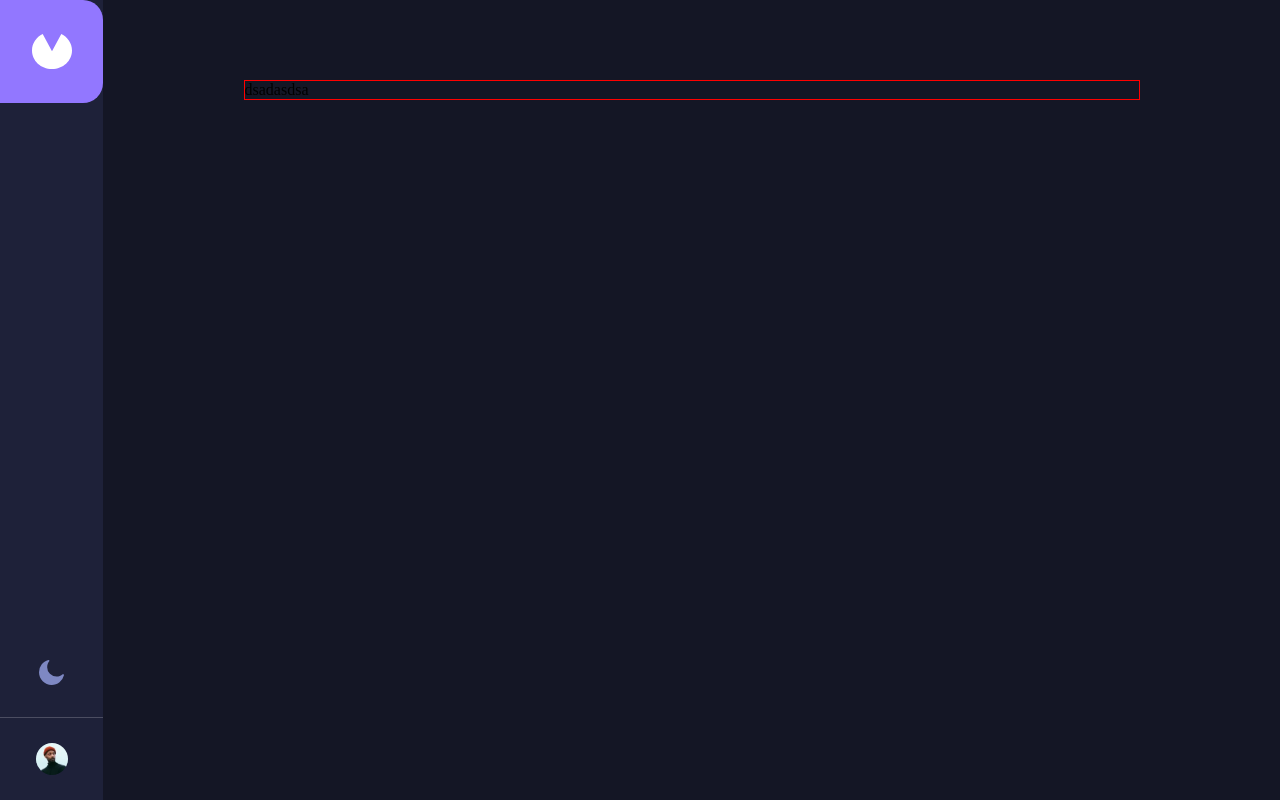
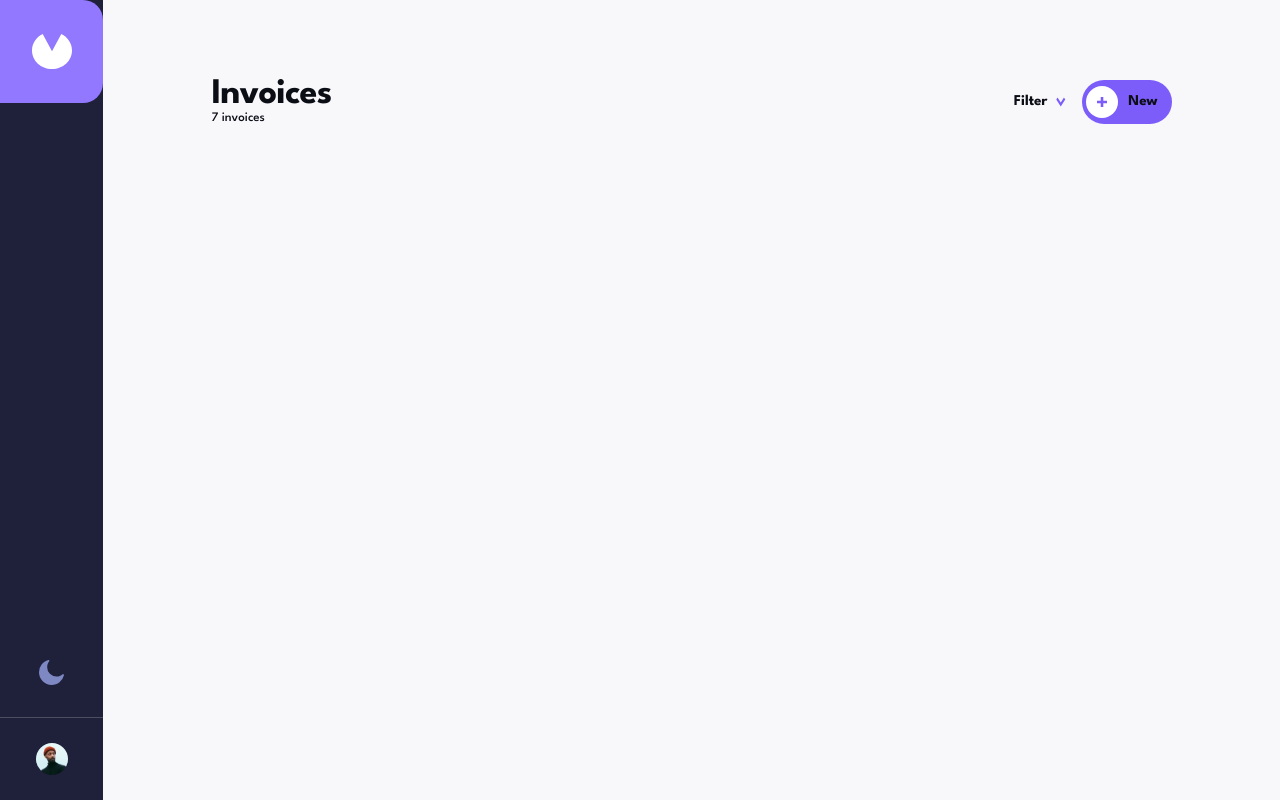
Before and after one commit to WhoYou3/my-invoice-app, a React (Create React App) app: page / in a window 1280 px wide. Built offline with nearby package versions, Linux system fonts and the light colour scheme.

Commit message:
Design invoices navigation
Design H3 Invoices and div for filter invoices and div for add new invoices

```diff
--- a/src/App.css
+++ b/src/App.css
@@ -4,10 +4,57 @@
   box-sizing: border-box;
 }
 
+body {
+  font-family: var(--font-family);
+}
+
+p span {
+  font-weight: 700;
+  font-size: 15px;
+  line-height: 15px;
+}
+
+p {
+  font-weight: 500;
+  font-size: 13px;
+  line-height: 15px;
+}
+
+h3 {
+  font-weight: 700;
+  font-size: 24px;
+  line-height: 22px;
+  letter-spacing: -0.75px;
+}
+
+.dark {
+  color: #ffffff;
+}
+
+.light {
+  color: #0c0e16;
+}
+
 .app-container {
   display: flex;
   flex-direction: column;
+  height: 100dvh;
+}
+
+.app-container.light {
+  background-color: var(--light-theme-background-color);
+}
+
+.app-container.dark {
   background-color: var(--dark-theme-background-color);
+}
+
+@media screen and (min-width: 600px) {
+  h3 {
+    font-weight: 700;
+    font-size: 36px;
+    line-height: 33px;
+  }
 }
 
 @media screen and (min-width: 1024px) {
--- a/src/App.tsx
+++ b/src/App.tsx
@@ -1,9 +1,12 @@
 import { Navbar, Invoices } from "./Containers";
 import "./App.css";
+import { useAppSelector } from "./store/store";
 
 const App: React.FC = () => {
+  const isDarkMode = useAppSelector((state) => state.toggle.isDark);
+
   return (
-    <div className="app-container">
+    <div className={`app-container ${isDarkMode ? "dark" : "light"} `}>
       <Navbar />
       <Invoices />
     </div>
--- a/src/Containers/Invoices/Invoices.css
+++ b/src/Containers/Invoices/Invoices.css
@@ -1,13 +1,16 @@
 .invoices__invoice {
-  border: 1px red solid;
-  width: clamp(250px, 70%, 1200px);
+  margin: 2rem 1rem;
+}
 
-  margin: 2rem auto;
+@media screen and (min-width: 600px) {
+  .invoices__invoice {
+    margin: 2rem 5rem;
+  }
 }
 
 @media screen and (min-width: 1024px) {
   .invoices__invoice {
-    height: 100%;
-    margin-top: 5rem;
+    width: clamp(700px, 75%, 1000px);
+    margin: 5rem auto;
   }
 }
--- a/src/Containers/Invoices/Invoices.tsx
+++ b/src/Containers/Invoices/Invoices.tsx
@@ -1,7 +1,12 @@
+import InvoiceNavigation from "../../components/InvoiceNavigation/InvoiceNavigation";
 import "./Invoices.css";
 
 const Invoices = () => {
-  return <div className="invoices__invoice">dsadasdsa</div>;
+  return (
+    <div className="invoices__invoice">
+      <InvoiceNavigation />
+    </div>
+  );
 };
 
 export default Invoices;
--- a/src/Containers/Navbar/Navbar.tsx
+++ b/src/Containers/Navbar/Navbar.tsx
@@ -1,15 +1,12 @@
 import "./navbar.css";
-import imageAvatar from "../../assets/image-avatar.jpg";
-import logo from "../../assets/logo.svg";
-import iconMoon from "../../assets/icon-moon.svg";
+import { iconMoon, imageAvatar, logo, iconSun } from "../../assets";
 import { useAppDispatch, useAppSelector } from "../../store/store";
-
 import { toggleMode } from "../../store/features/toggleModeleSlice";
 
 const Navbar: React.FC = () => {
   const dispatch = useAppDispatch();
-  const test = useAppSelector((state) => state.toggle.isDark);
-  console.log(test);
+  const isDarkMode = useAppSelector((state) => state.toggle.isDark);
+
   return (
     <nav className="navbar">
       <div className="navbar__nav-logo">
@@ -19,8 +16,8 @@ const Navbar: React.FC = () => {
         <div className="navbar__nav-switcher">
           <img
             onClick={() => dispatch(toggleMode())}
-            src={iconMoon}
-            alt="icon-moon"
+            src={isDarkMode ? iconSun : iconMoon}
+            alt="icon-moon/sun"
           ></img>
         </div>
         <div className="navbar__nav-avatar">
--- /dev/null
+++ b/src/assets/index.ts
@@ -0,0 +1,8 @@
+import iconMoon from "./icon-moon.svg";
+import imageAvatar from "./image-avatar.jpg";
+import logo from "./logo.svg";
+import iconSun from "./icon-sun.svg";
+import iconPlus from "./icon-plus.svg";
+import iconArrowDown from "./icon-arrow-down.svg";
+
+export { iconMoon, imageAvatar, logo, iconSun, iconPlus, iconArrowDown };
--- /dev/null
+++ b/src/components/InvoiceNavigation/InvoiceNavigation.tsx
@@ -0,0 +1,31 @@
+import "./invoiceNavigation.css";
+import { iconPlus, iconArrowDown } from "../../assets";
+
+const InvoiceNavigation = () => {
+  return (
+    <div className="invoices__invoice-navigation">
+      <div className="invoices__invoice-navigation_title">
+        <h3>Invoices</h3>
+        <p>7 invoices</p>
+      </div>
+      <div className="invoices__invoice-navigation_container">
+        <div className="invoices__invoice-navigation_filter">
+          <p>
+            <span>Filter</span>
+          </p>
+          <img src={iconArrowDown} alt="arrow down" />
+        </div>
+        <div className="invoices__invoice-navigation_add">
+          <div>
+            <img src={iconPlus} alt="icon-plus" />
+          </div>
+          <p>
+            <span>New</span>
+          </p>
+        </div>
+      </div>
+    </div>
+  );
+};
+
+export default InvoiceNavigation;
--- /dev/null
+++ b/src/components/InvoiceNavigation/invoiceNavigation.css
@@ -0,0 +1,46 @@
+.invoices__invoice-navigation {
+  display: flex;
+  justify-content: space-between;
+  align-items: center;
+  height: 44px;
+}
+
+.invoices__invoice-navigation_container {
+  display: flex;
+  height: 100%;
+}
+
+.invoices__invoice-navigation_filter {
+  display: flex;
+  gap: 0.5rem;
+  align-items: center;
+  margin-right: 1rem;
+  cursor: pointer;
+}
+
+.invoices__invoice-navigation_filter img {
+  height: 10px;
+  width: 10px;
+}
+
+.invoices__invoice-navigation_add {
+  height: 100%;
+  width: 90px;
+  display: flex;
+  align-items: center;
+  gap: 10px;
+  background-color: #7c5dfa;
+  border-radius: 24px;
+  cursor: pointer;
+}
+
+.invoices__invoice-navigation_add div {
+  height: 32px;
+  width: 32px;
+  display: flex;
+  align-items: center;
+  justify-content: center;
+  background-color: #ffffff;
+  border-radius: 50%;
+  margin-left: 0.3rem;
+}
--- a/src/store/features/toggleModeleSlice.ts
+++ b/src/store/features/toggleModeleSlice.ts
@@ -14,6 +14,7 @@ export const ToggleModeSlice = createSlice({
   reducers: {
     toggleMode: (state) => {
       state.isDark = !state.isDark;
+      console.log(state.isDark);
     },
   },
 });
```
